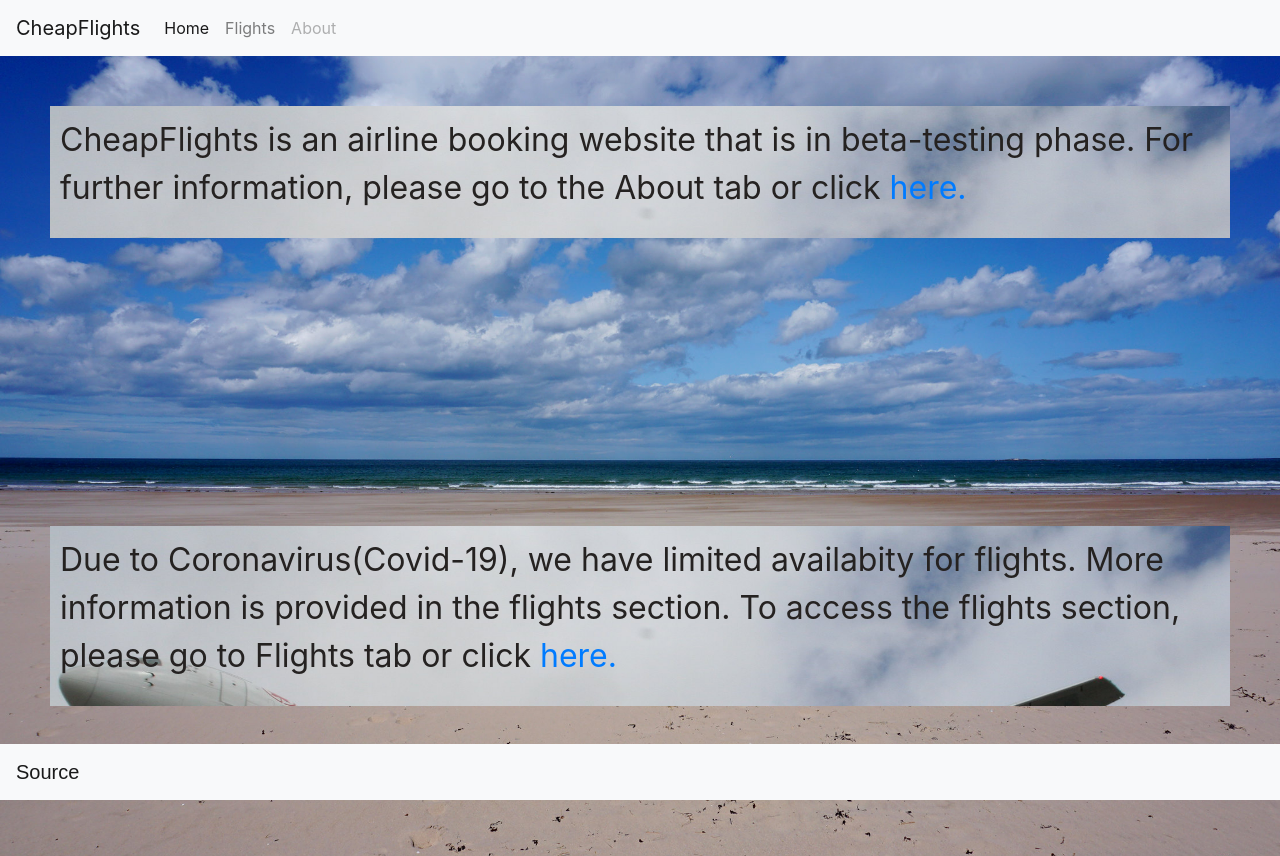
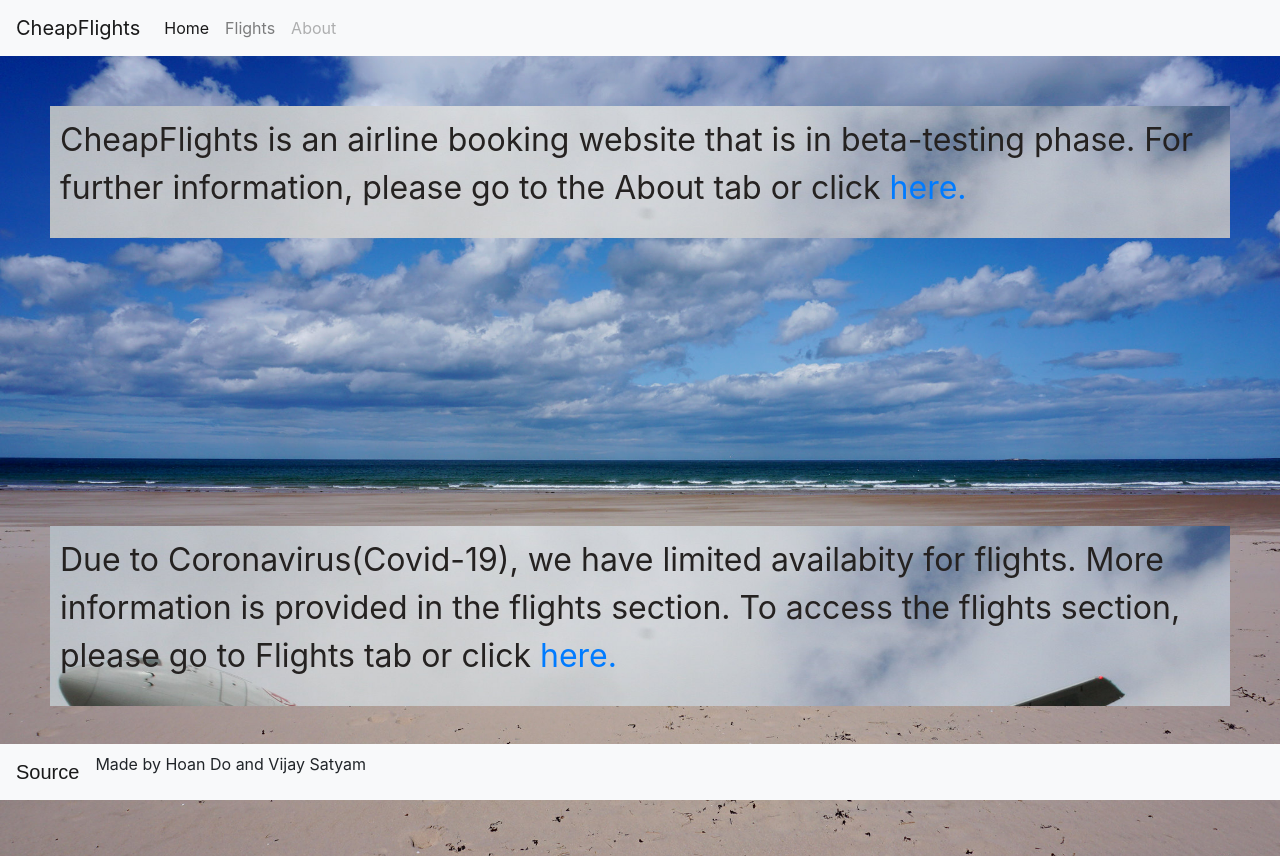
Before and after one commit to VijayIsGod/Creative-project, a plain HTML site: page index.html in a window 1280 px wide. Drawn offline with nearby package versions, Linux system fonts and the light colour scheme.

Commit message:
Put project member names in footer.

```diff
--- a/css/styles.css
+++ b/css/styles.css
@@ -229,3 +229,8 @@
 .footer nav a{
     font-family: sans-serif;
 }
+
+.footer nav p{
+    position:relative;
+    right:0;
+}
--- a/index.html
+++ b/index.html
@@ -50,6 +50,7 @@
 <footer class="footer">
     <nav class="navbar navbar-expand-lg navbar-light bg-light">
         <a class="navbar-brand" href="https://github.com/VijayIsGod/Creative-project.git">Source</a>
+        <p>Made by Hoan Do and Vijay Satyam</p>
     </nav>
 </footer>
 
```
Also changed, not shown: about.html (+1 -0 lines), flights/flight1.html (+1 -0 lines), flights/flight2.html (+1 -0 lines), flights/flight3.html (+1 -0 lines), flights/flights.html (+1 -0 lines).
